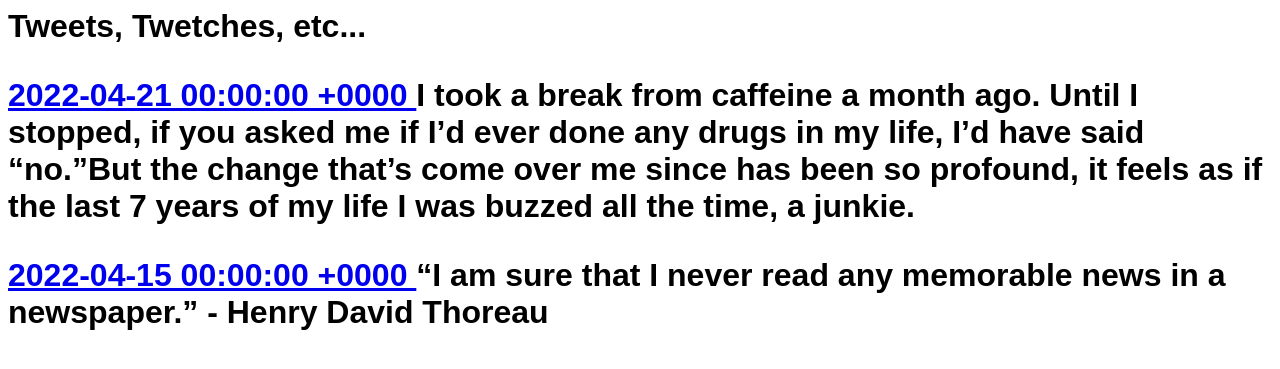
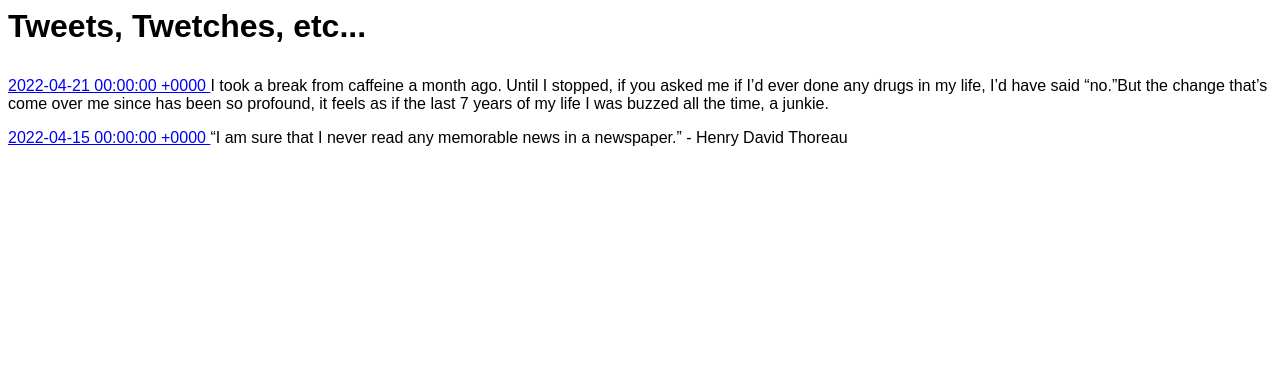
Before and after one commit to 0x000m/old, a Jekyll site: the page built from tweets.html, in a window 1280 px wide. Shown: the top 369 px of the page. Built offline with Jekyll 4.4.1, drawn with Linux system fonts in a browser that asks for light colours.

```diff
--- a/tweets.html
+++ b/tweets.html
@@ -2,7 +2,7 @@
 layout: default
 ---
 
-<h1>Tweets, Twetches, etc...</p>
+<h1>Tweets, Twetches, etc...</p></h1>
 
 {% assign tweets = site.tweets | sort: 'date' | reverse %}
 {% for tweets in tweets %}
```
